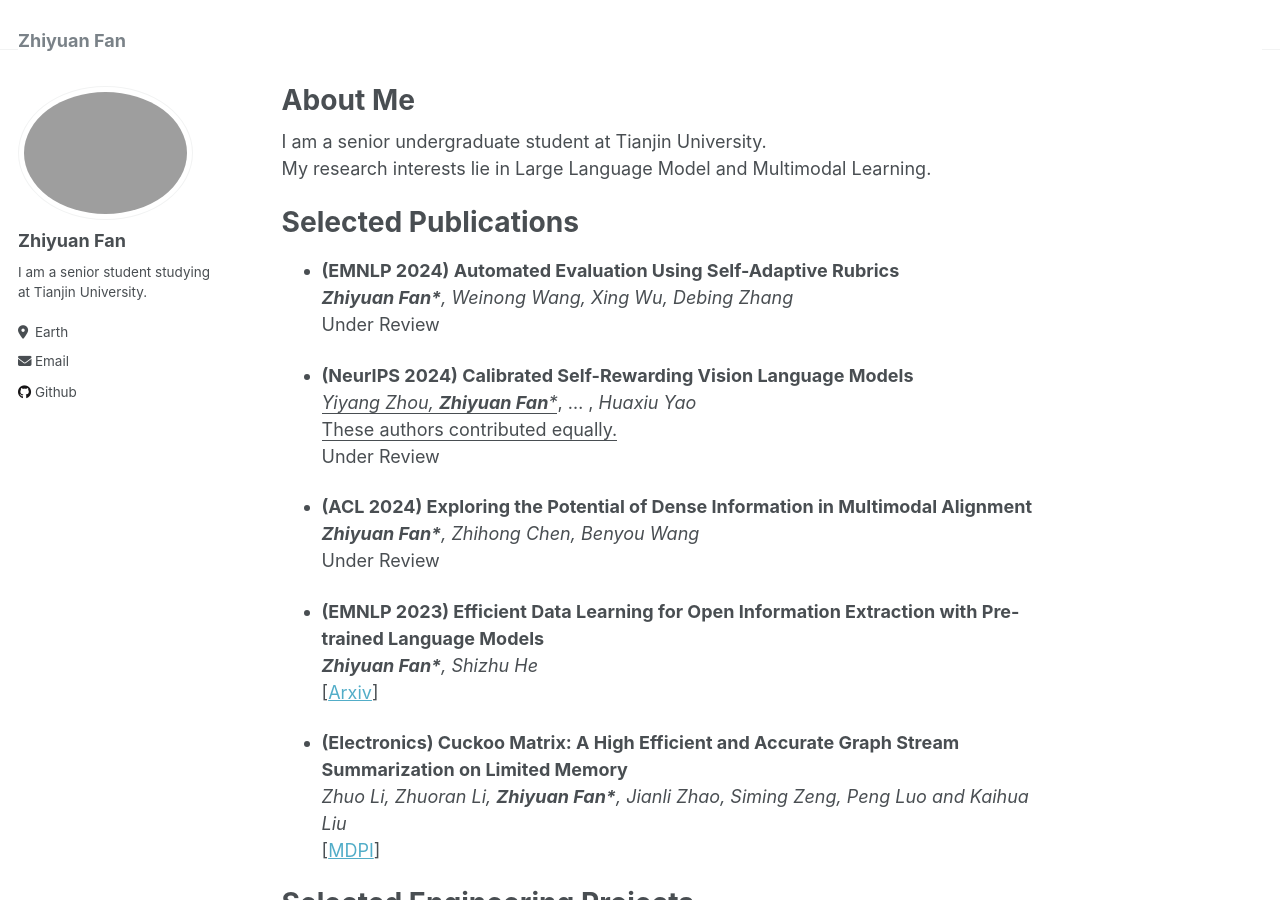
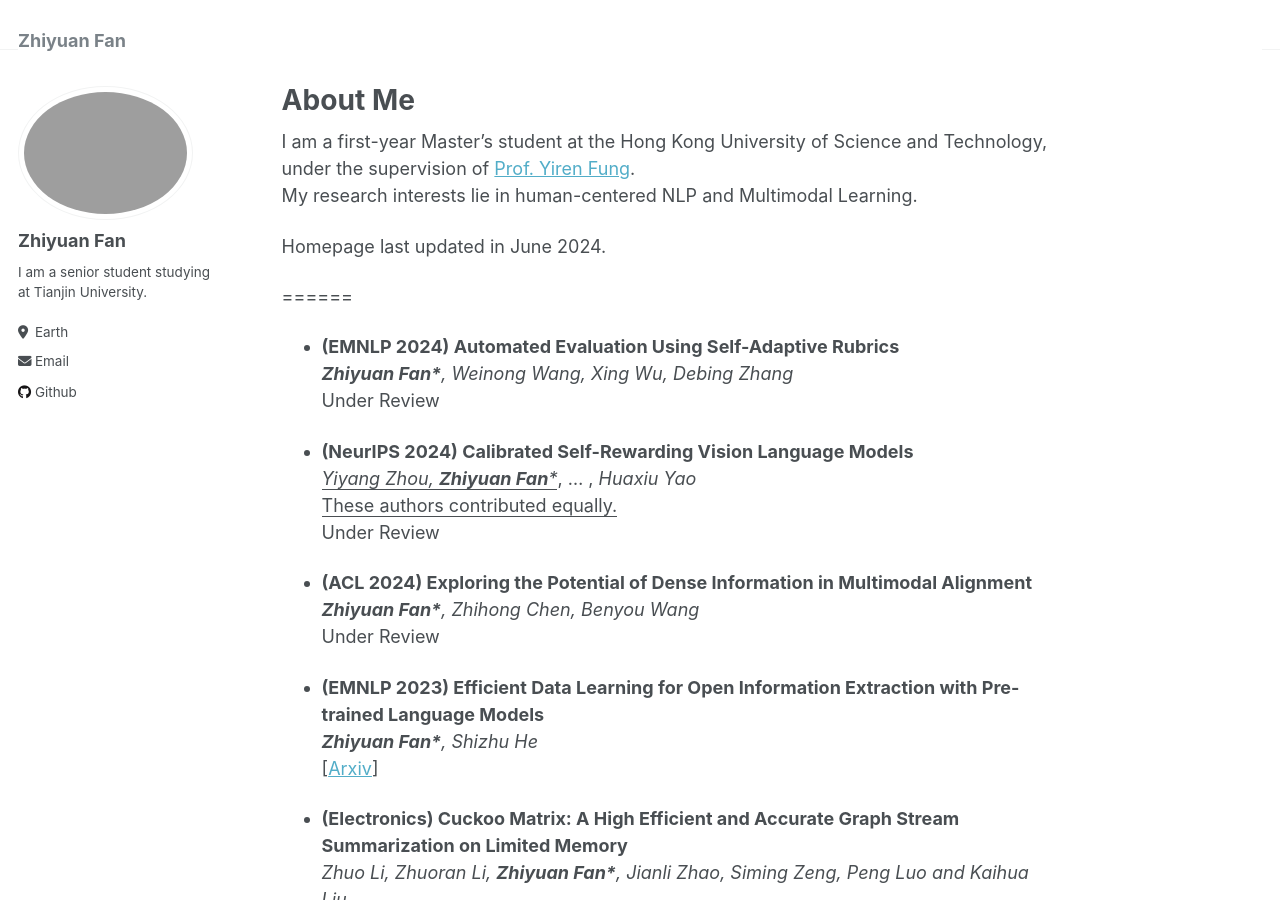
Before and after one commit to Zhiyuan-Fan/Zhiyuan-Fan.github.io, a Jekyll site: the page built from _pages/about.md, in a window 1280 px wide and 900 px high. Built offline with Jekyll 4.4.1, drawn with Linux system fonts in a browser that asks for light colours.

Commit message:
update code

```diff
--- a/_pages/about.md
+++ b/_pages/about.md
@@ -8,12 +8,13 @@ redirect_from:
   - /about.html
 ---
 
-I am a senior undergraduate student at Tianjin University.
+I am a first-year Master's student at the Hong Kong University of Science and Technology, under the supervision of [Prof. Yiren Fung](https://yrf1.github.io/).
 <br/>
-My research interests lie in Large Language Model and Multimodal Learning.
+My research interests lie in human-centered NLP and Multimodal Learning.
 <br/>
 
-Selected Publications
+Homepage last updated in June 2024.
+
 ======
 
 - **(EMNLP 2024) Automated Evaluation Using Self-Adaptive Rubrics**
```
